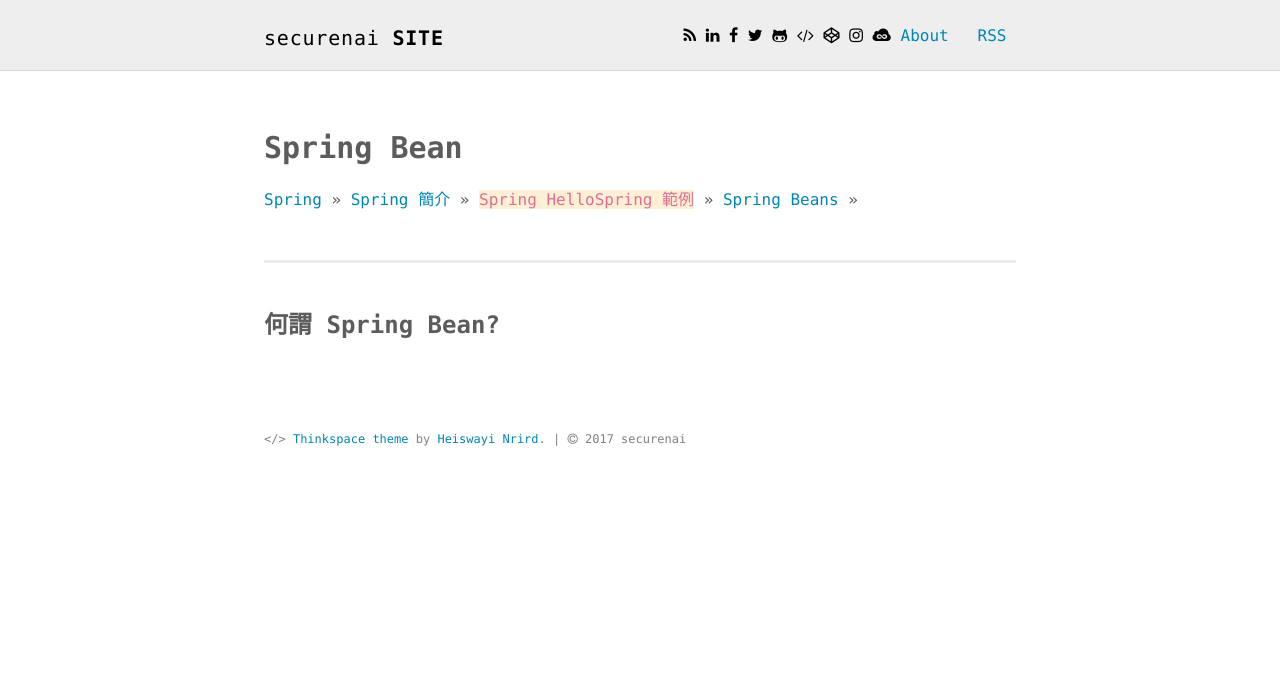
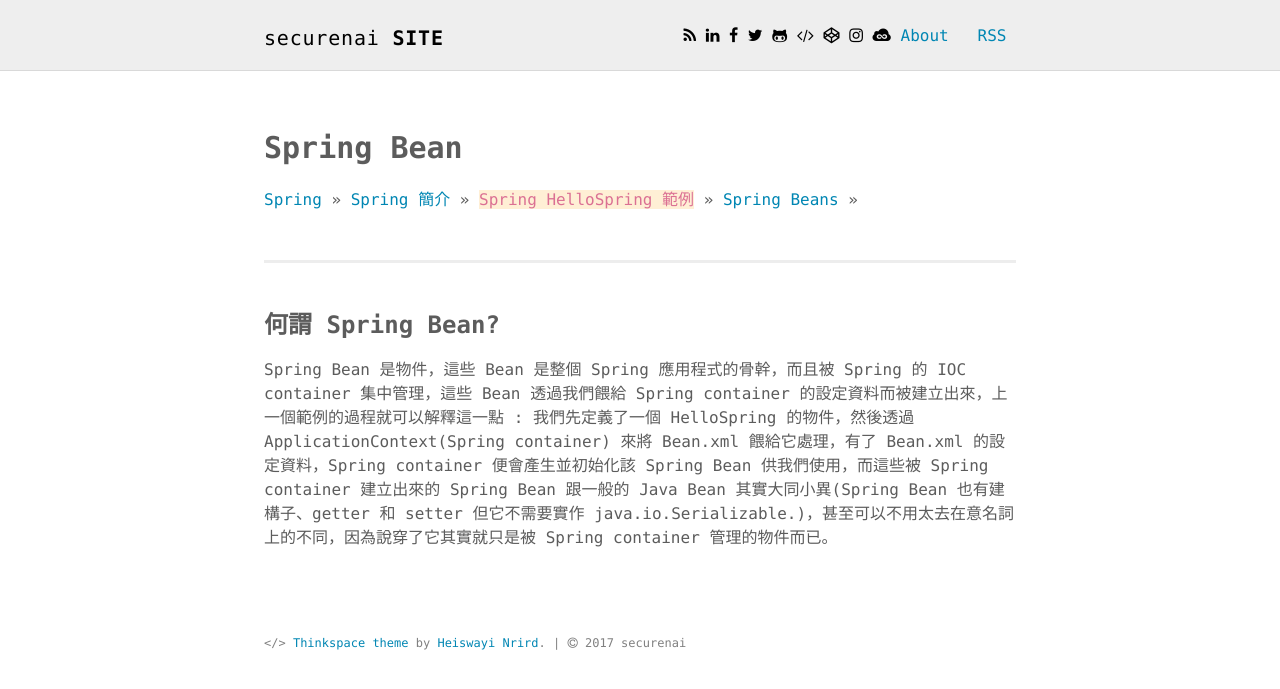
Before and after one commit to securenai/securenai.github.io, a Jekyll site: the page built from spring/spring_page3.md, in a window 1280 px wide. Shown: the top 689 px of the page. Built offline with Jekyll 4.4.1, drawn with Linux system fonts in a browser that asks for light colours; our own code applies the rules of GitHub Pages for plain Markdown files.

Commit message:
Update spring_page3.md

```diff
--- a/spring/spring_page3.md
+++ b/spring/spring_page3.md
@@ -17,3 +17,5 @@ published: true
 <div class="divider"></div>
 
 ### 何謂 Spring Bean?
+
+Spring Bean 是物件，這些 Bean 是整個 Spring 應用程式的骨幹，而且被 Spring 的 IOC container 集中管理，這些 Bean 透過我們餵給 Spring container 的設定資料而被建立出來，上一個範例的過程就可以解釋這一點 : 我們先定義了一個 HelloSpring 的物件，然後透過 ApplicationContext(Spring container) 來將 Bean.xml 餵給它處理，有了 Bean.xml 的設定資料，Spring container 便會產生並初始化該 Spring Bean 供我們使用，而這些被 Spring container 建立出來的 Spring Bean 跟一般的 Java Bean 其實大同小異(Spring Bean 也有建構子、getter 和 setter 但它不需要實作 java.io.Serializable.)，甚至可以不用太去在意名詞上的不同，因為說穿了它其實就只是被 Spring container 管理的物件而已。
```
